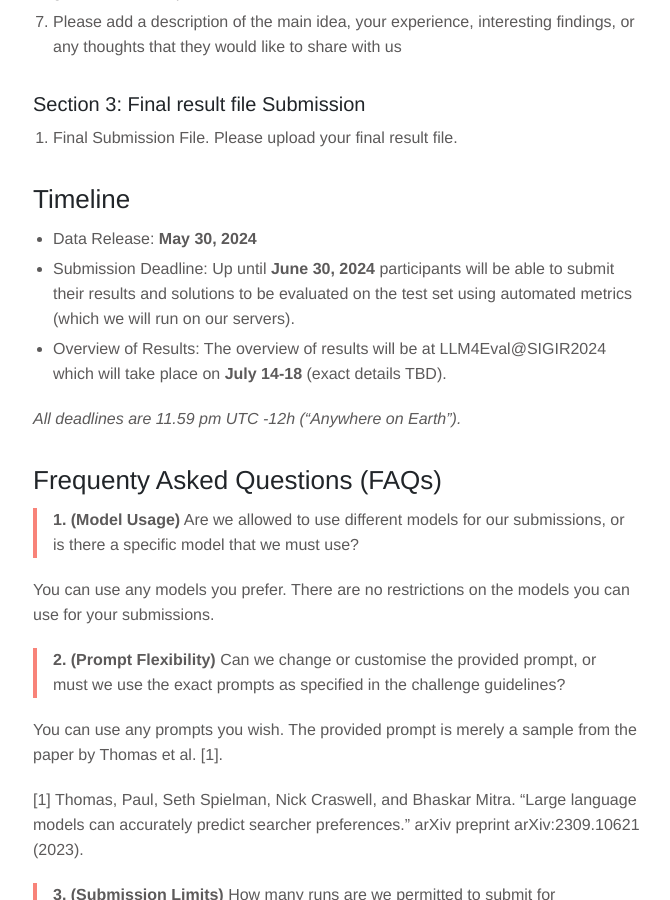
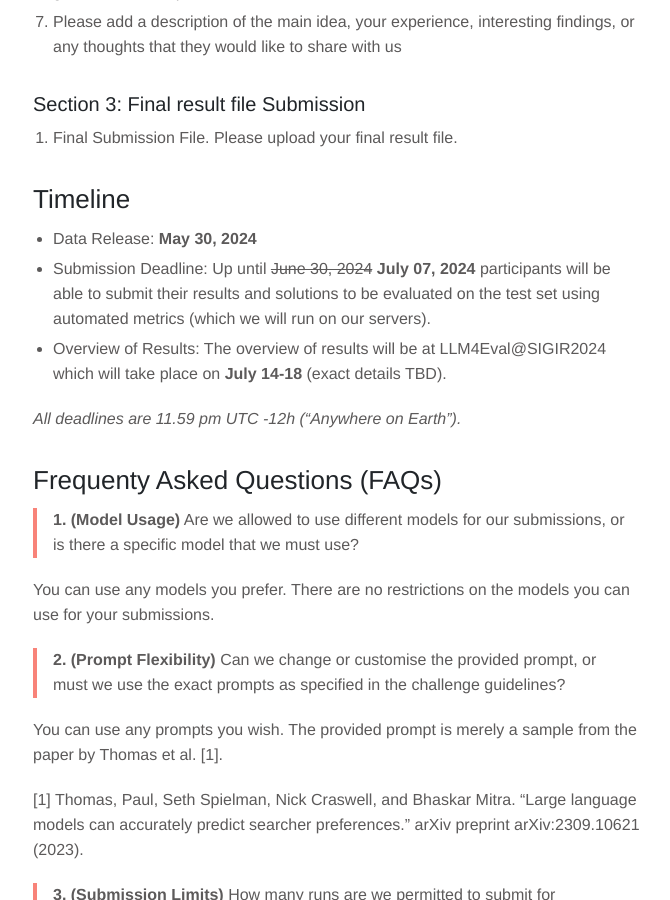
Before and after one commit to LLM4Eval/llm4eval, a Jekyll site: the page built from challenge.md, in a window 1280 px wide and 900 px high, scrolled down 3179 px. Shown: the whole window, without its empty margins (142-812 px from the left). Built offline with Jekyll 4.4.1, drawn with Linux system fonts in a browser that asks for light colours.

Commit message:
Update challenge.md

```diff
--- a/challenge.md
+++ b/challenge.md
@@ -77,7 +77,7 @@ We will use Google Forms for submissions. Submissions are open at __[https://for
 
 ## Timeline
 - Data Release: __May 30, 2024__
-- Submission Deadline: Up until __June 30, 2024__ participants will be able to submit their results and solutions to be evaluated on the test set using automated metrics (which we will run on our servers).
+- Submission Deadline: Up until ~~June 30, 2024~~ __July 07, 2024__ participants will be able to submit their results and solutions to be evaluated on the test set using automated metrics (which we will run on our servers).
 - Overview of Results: The overview of results will be at LLM4Eval@SIGIR2024 which will take place on __July 14-18__ (exact details TBD).
 
 _All deadlines are 11.59 pm UTC -12h ("Anywhere on Earth")._
```
